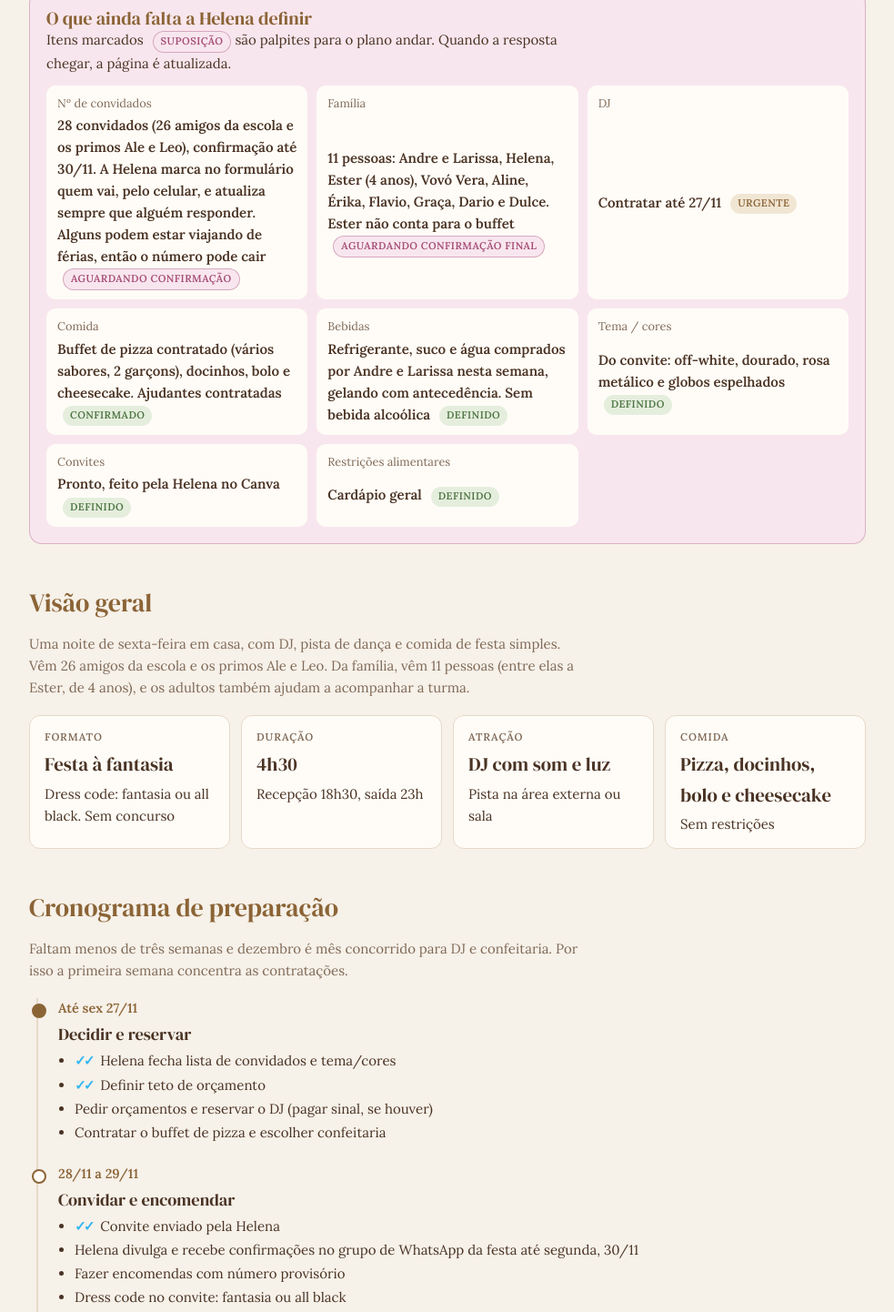
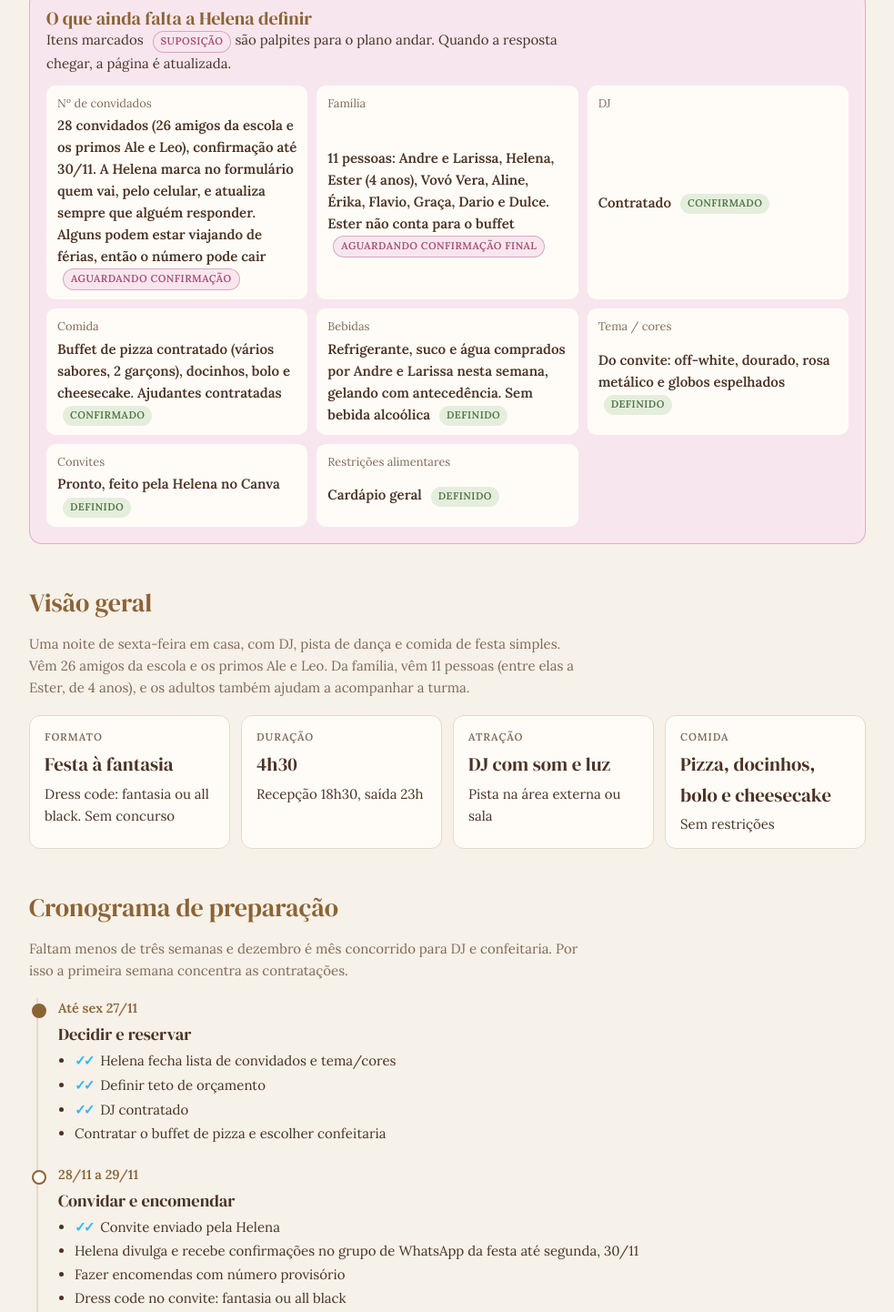
Before and after one commit to andre1512/festa-helena, a plain HTML site: page projeto/index.html in a window 1280 px wide. Shown: the part 646-2088 px from the top of the page at 91% size, without its empty margins (148-1131 px from the left). Drawn offline with Linux system fonts and the light colour scheme.

Commit message:
DJ contratado
Co-Authored-By: Claude Opus 5.5 <noreply@anthropic.com>
Claude-Session: https://claude.ai/code/session_01DcUDym9GkczhA8DshrY5XT

```diff
--- a/projeto/index.html
+++ b/projeto/index.html
@@ -175,7 +175,7 @@ button:focus-visible{outline:2px solid var(--accent)}
     <div class="pend-grid">
       <div class="pitem"><span class="q">Nº de convidados</span><span class="a">28 convidados (26 amigos da escola e os primos Ale e Leo), confirmação até 30/11. A Helena marca no formulário quem vai, pelo celular, e atualiza sempre que alguém responder. Alguns podem estar viajando de férias, então o número pode cair <span class="chip sup">AGUARDANDO CONFIRMAÇÃO</span></span></div>
       <div class="pitem"><span class="q">Família</span><span class="a">11 pessoas: Andre e Larissa, Helena, Ester (4 anos), Vovó Vera, Aline, Érika, Flavio, Graça, Dario e Dulce. Ester não conta para o buffet <span class="chip sup">AGUARDANDO CONFIRMAÇÃO FINAL</span></span></div>
-      <div class="pitem"><span class="q">DJ</span><span class="a">Contratar até 27/11 <span class="chip urg">URGENTE</span></span></div>
+      <div class="pitem"><span class="q">DJ</span><span class="a">Contratado <span class="chip ok">CONFIRMADO</span></span></div>
       <div class="pitem"><span class="q">Comida</span><span class="a">Buffet de pizza contratado (vários sabores, 2 garçons), docinhos, bolo e cheesecake. Ajudantes contratadas <span class="chip ok">CONFIRMADO</span></span></div>
       <div class="pitem"><span class="q">Bebidas</span><span class="a">Refrigerante, suco e água comprados por Andre e Larissa nesta semana, gelando com antecedência. Sem bebida alcoólica <span class="chip ok">DEFINIDO</span></span></div>
       <div class="pitem"><span class="q">Tema / cores</span><span class="a">Do convite: off-white, dourado, rosa metálico e globos espelhados <span class="chip ok">DEFINIDO</span></span></div>
@@ -201,7 +201,7 @@ button:focus-visible{outline:2px solid var(--accent)}
   <p class="lead">Faltam menos de três semanas e dezembro é mês concorrido para DJ e confeitaria. Por isso a primeira semana concentra as contratações.</p>
   <div class="timeline">
     <div class="step now"><span class="when">Até sex 27/11</span><h3>Decidir e reservar</h3>
-      <ul><li><span class="wa">✓✓</span> Helena fecha lista de convidados e tema/cores</li><li><span class="wa">✓✓</span> Definir teto de orçamento</li><li>Pedir orçamentos e reservar o DJ (pagar sinal, se houver)</li><li>Contratar o buffet de pizza e escolher confeitaria</li></ul></div>
+      <ul><li><span class="wa">✓✓</span> Helena fecha lista de convidados e tema/cores</li><li><span class="wa">✓✓</span> Definir teto de orçamento</li><li><span class="wa">✓✓</span> DJ contratado</li><li>Contratar o buffet de pizza e escolher confeitaria</li></ul></div>
     <div class="step"><span class="when">28/11 a 29/11</span><h3>Convidar e encomendar</h3>
       <ul><li><span class="wa">✓✓</span> Convite enviado pela Helena</li><li>Helena divulga e recebe confirmações no grupo de WhatsApp da festa até segunda, 30/11</li><li>Fazer encomendas com número provisório</li><li>Dress code no convite: fantasia ou all black</li></ul></div>
     <div class="step"><span class="when">30/11 a 06/12</span><h3>Confirmar e comprar</h3>
@@ -277,7 +277,7 @@ button:focus-visible{outline:2px solid var(--accent)}
     <div class="box"><h3>Pedir no orçamento</h3><ul><li>4h30 de som (18h30 às 23h), chegada às 16h30 e música tocando às 18h30 em ponto</li><li>Iluminação de pista e máquina de fumaça só se a casa permitir</li><li>Microfone para o parabéns</li><li>Seguro do equipamento e extensão própria</li><li>Valor de hora extra, caso estenda</li></ul></div>
     <div class="box"><h3>Combinar com a DJ</h3><ul><li>Playlist da Helena; vetadas músicas e funks com letras indecentes</li><li>Volume mais baixo a partir das 22h</li><li>Chamar o parabéns às 21h45</li><li>Ponto de energia e onde fica a mesa</li></ul></div>
   </div>
-  <div class="alert"><b>Contratar esta semana.</b><p>Sexta-feira em dezembro tem formaturas e confraternizações. Peça orçamentos e reserve até 27/11, pagando sinal se o DJ pedir.</p></div>
+  <div class="alert"><b><span class="wa">✓✓</span> DJ contratado.</b><p>Falta só combinar os detalhes acima e mandar a playlist da Helena até 06/12.</p></div>
 </section>
 
 <section id="decoracao">
@@ -330,7 +330,7 @@ button:focus-visible{outline:2px solid var(--accent)}
     ['Kit de primeiros socorros (farmacinha da casa)','pronto','Casa',1],
     ['Criar a página dos convidados no GitHub (link sem login)','23/11','Andre e Larissa',1],
     ['Compartilhar com os amigos a página dos convidados criada no GitHub (a confirmar com a Helena; ela já pediu confirmação até seg 30/11)','até 25/11','Helena',0],
-    ['Pedir orçamentos e reservar o DJ (pagar sinal, se houver)','até 27/11','Érika',0],
+    ['Pedir orçamentos e reservar o DJ (pagar sinal, se houver)','contratado','Érika',1],
     ['Contratar buffet de pizza (vários sabores, 2 garçons, deslocamento incluso)','contratado','Érika + Vovó Vera',1],
     ['Contratar ajudantes','contratadas','Família',1],
     ['Encomendar bolo e docinhos (modelo do bolo a confirmar com a Helena)','até 27/11','Aline + Vovó Vera',0],
```
